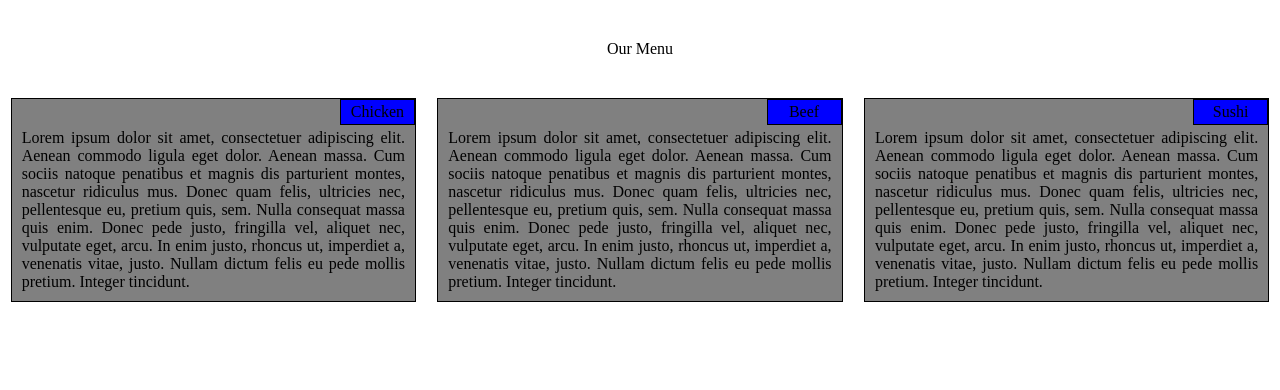
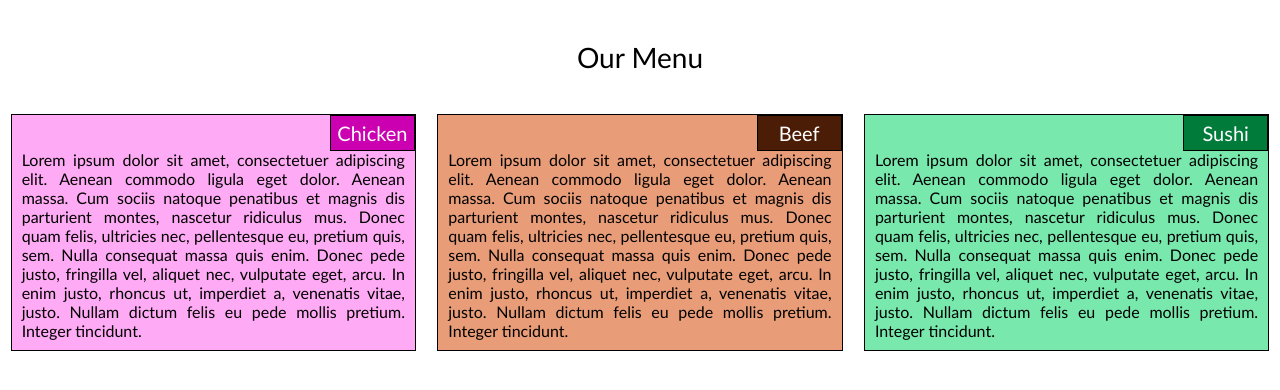
Before and after one commit to NoeliaJJ/Module-2-Coding-Assignment, a plain HTML site: page site/index.html in a window 1280 px wide. Drawn offline with Linux system fonts and the light colour scheme.

Commit message:
changed colours

```diff
--- a/site/index.html
+++ b/site/index.html
@@ -15,12 +15,12 @@
 		</div>
 	</div>
 	<div class= "box col-lg-4 col-md-6">
-		<div class="content"> 	<p id="foodname2"> Beef </p>
+		<div class="content2"> 	<p id="foodname2"> Beef </p>
 		Lorem ipsum dolor sit amet, consectetuer adipiscing elit. Aenean commodo ligula eget dolor. Aenean massa. Cum sociis natoque penatibus et magnis dis parturient montes, nascetur ridiculus mus. Donec quam felis, ultricies nec, pellentesque eu, pretium quis, sem. Nulla consequat massa quis enim. Donec pede justo, fringilla vel, aliquet nec, vulputate eget, arcu. In enim justo, rhoncus ut, imperdiet a, venenatis vitae, justo. Nullam dictum felis eu pede mollis pretium. Integer tincidunt.
 		</div>
 	</div>
 	<div class= "box col-lg-4 col-md-12">
-		<div class="content"> <p id="foodname3"> Sushi </p>
+		<div class="content3"> <p id="foodname3"> Sushi </p>
 		Lorem ipsum dolor sit amet, consectetuer adipiscing elit. Aenean commodo ligula eget dolor. Aenean massa. Cum sociis natoque penatibus et magnis dis parturient montes, nascetur ridiculus mus. Donec quam felis, ultricies nec, pellentesque eu, pretium quis, sem. Nulla consequat massa quis enim. Donec pede justo, fringilla vel, aliquet nec, vulputate eget, arcu. In enim justo, rhoncus ut, imperdiet a, venenatis vitae, justo. Nullam dictum felis eu pede mollis pretium. Integer tincidunt.
 		</div>
 	</div>
--- a/site/module2solution_styles.css
+++ b/site/module2solution_styles.css
@@ -1,28 +1,63 @@
-
 * {
 	box-sizing: border-box;
 }
 
+/*This is to override the default margin and padding of the HTML document */
+/*It also specifies the font family used in the document */
+
 body {
+	font-family:"Trebuchet MS", Helvetica, Arial, sans-serif;
 	padding: 0;
 	margin: 0;
 }
 
-/* CSS for title */
+/* Code for title */
+
 
 #title {
 	margin-top: 40px;
 	margin-bottom: 40px;
+	font-size: 1.75em;
 	text-align: center;
 }
 
-/* CSS for text */
+/* Code for text */
+
+/* First dish */
 
 .content{
 	position:relative;
-	background-color:grey;
+	background-color:#FFAAF4;
 	border: 1px solid black;
-	padding:30px 10px 10px 10px;
+	padding:35px 10px 10px 10px;
+	width: 95%;
+	margin-top:0;
+	margin-bottom:10px;
+	margin-left: auto;
+	margin-right:auto;
+	text-align:justify;
+}
+#foodname {
+	position:absolute;
+	top:0;
+	right:0;
+	margin:0;
+	background-color:#CB00B1;
+	border: 1px solid black;
+	width:85px;
+	padding: 5px;
+	color:white;
+	text-align: center;
+	font-size:1.25em;
+}
+
+/* Second dish */
+
+.content2{
+	position:relative;
+	background-color:#E89D78;
+	border: 1px solid black;
+	padding:35px 10px 10px 10px;
 	width: 95%;
 	margin-top:0;
 	margin-bottom:10px;
@@ -31,27 +66,33 @@ body {
 	text-align:justify;
 }
 
-#foodname {
-	position:absolute;
-	top:0;
-	right:0;
-	margin:0;
-	background-color:blue;
-	border: 1px solid black;
-	width:75px;
-	padding: 3px;
-	text-align: center;
-}
 #foodname2 {
 	position:absolute;
 	top:0;
 	right:0;
 	margin:0;
-	background-color:blue;
+	background-color:#4C1D06;
 	border: 1px solid black;
-	width:75px;
-	padding: 3px;
+	width:85px;
+	padding: 5px;
+	color: white;
 	text-align: center;
+	font-size:1.25em;
+}
+
+/* Third dish */
+
+.content3 {
+	position:relative;
+	background-color:#78E8AD;
+	border: 1px solid black;
+	padding:35px 10px 10px 10px;
+	width: 95%;
+	margin-top:0;
+	margin-bottom:10px;
+	margin-left: auto;
+	margin-right:auto;
+	text-align:justify;
 }
 
 #foodname3 {
@@ -59,11 +100,13 @@ body {
 	top:0;
 	right:0;
 	margin:0;
-	background-color:blue;
+	background-color:#007B3A;
 	border: 1px solid black;
-	width:75px;
-	padding: 3px;
+	width:85px;
+	padding:5px;
+	color:white;
 	text-align: center;
+	font-size:1.25em;
 }
 
 
@@ -74,7 +117,7 @@ body {
 }
 
 
-/*To target large devices-> width above 992 px */
+/* To target large devices-> width above 992 px */
 
 @media (min-width: 992px) {
 	.col-lg-1, .col-lg-2, .col-lg-3, .col-lg-4, .col-lg-5, .col-lg-6, .col-lg-5,
```
